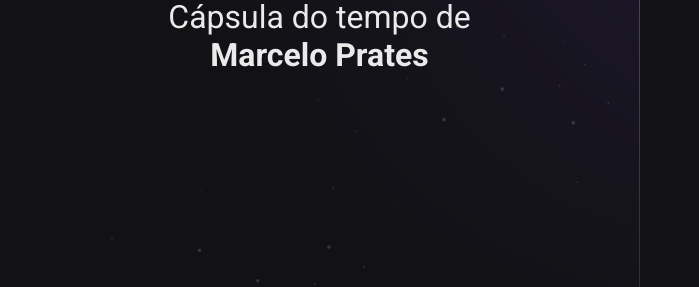
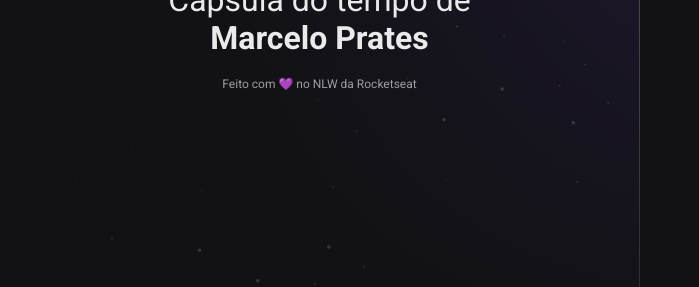
Before and after one commit to marcelomprates/nlw-spacetime, a plain HTML site: page index.html in a window 1280 px wide. Shown: the part 489-776 px from the top of the page, 0-699 px from the left. Drawn offline with Linux system fonts and the light colour scheme.

Commit message:
add span

```diff
--- a/index.html
+++ b/index.html
@@ -23,6 +23,8 @@
         Cápsula do tempo de<br />
         <strong>Marcelo Prates</strong>
       </p>
+
+      <span>Feito com 💜 no NLW da Rocketseat</span>
     </aside>
 
     <nav>
```
